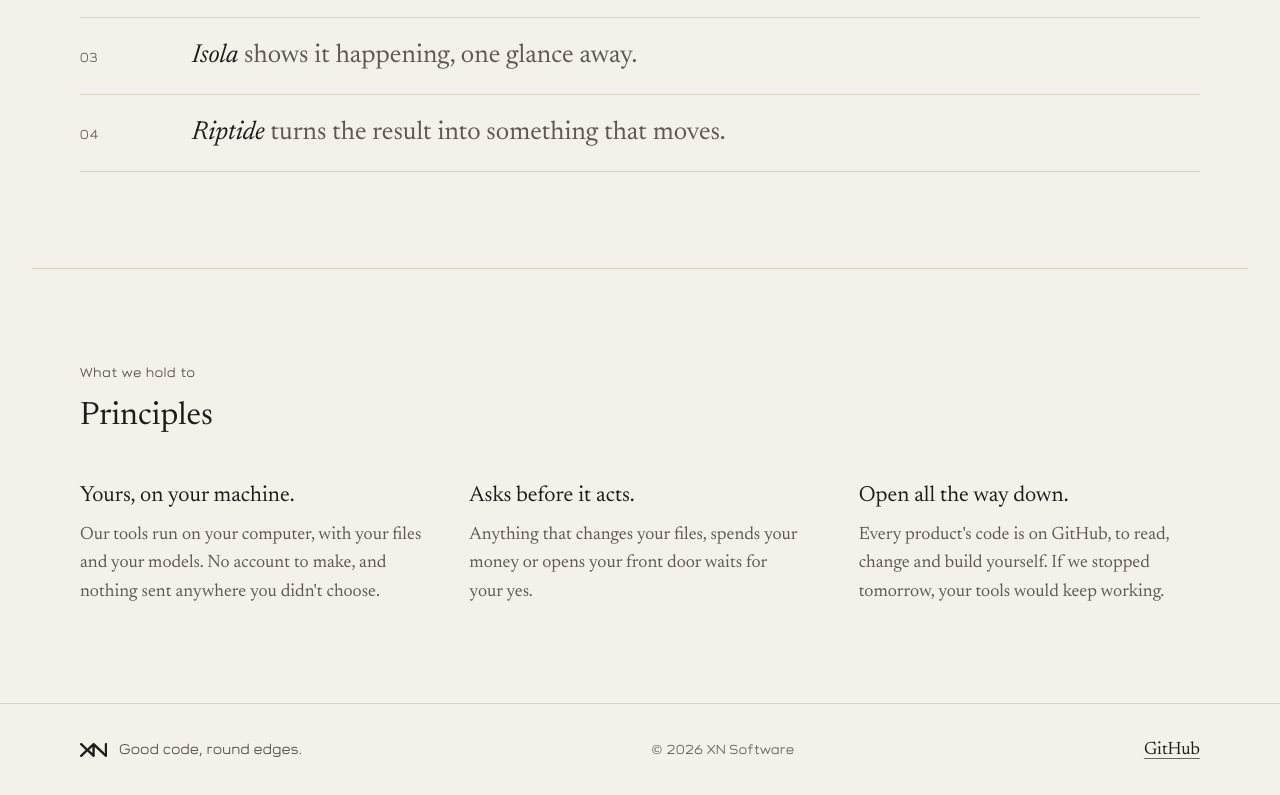
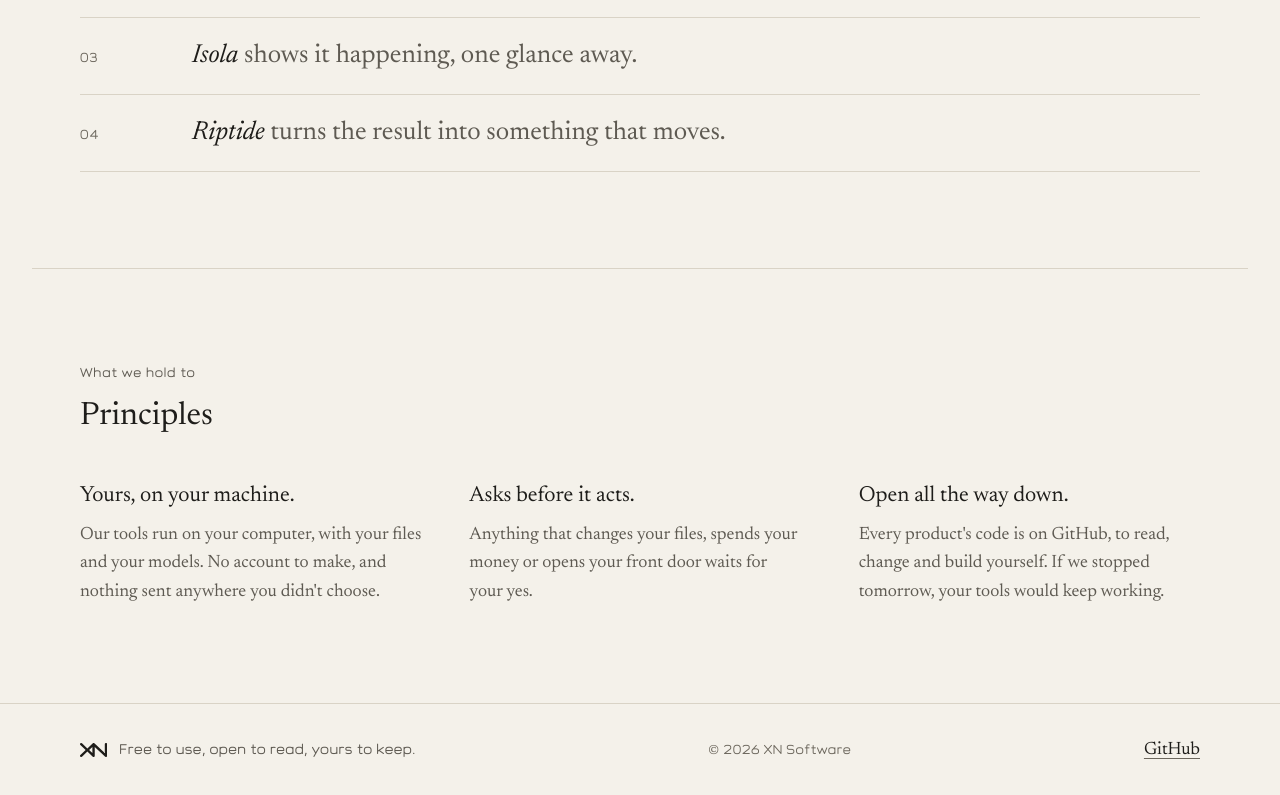
Before and after one commit to XN-Software/Website, a plain HTML site: page index.html in a window 1280 px wide. Shown: the part 3865-4660 px from the top of the page. Drawn offline with Linux system fonts and the light colour scheme.

Commit message:
Make our line say what we make
Free to use, open to read, yours to keep: free, open source and local
first, one each. It replaces Good code, round edges beside the mark in
the footer, and DESIGN.md says how to use it.

```diff
--- a/index.html
+++ b/index.html
@@ -8,7 +8,7 @@
   <meta name="theme-color" content="#F4F1EA" media="(prefers-color-scheme: light)">
   <meta name="theme-color" content="#1B1A17" media="(prefers-color-scheme: dark)">
   <meta property="og:title" content="XN Software">
-  <meta property="og:description" content="Free, open source, local-first software to help you build beyond.">
+  <meta property="og:description" content="Free to use, open to read, yours to keep. Software to help you build beyond.">
   <meta property="og:type" content="website">
   <link rel="icon" href="favicon.ico" sizes="32x32">
   <link rel="icon" href="assets/brand/icon.svg" type="image/svg+xml">
@@ -208,7 +208,7 @@
 
   <footer class="foot">
     <div class="wrap foot-row">
-      <span class="brand small"><svg class="mark" viewBox="0 0 1358 700" aria-hidden="true"><path fill-rule="evenodd" d="M737.9 643.0 737.2 650.7 735.4 658.2 733.5 663.6 730.1 670.5 725.8 676.9 720.7 682.7 714.9 687.8 708.5 692.1 701.5 695.5 694.2 698.0 686.7 699.5 679.0 700.0 671.3 699.5 663.7 698.0 656.4 695.5 649.5 692.1 643.1 687.8 638.6 684.0 369.0 430.9 99.4 684.0 93.4 688.9 86.8 693.0 76.2 697.4 68.6 699.2 57.1 700.0 45.6 698.5 38.2 696.2 27.9 691.1 21.6 686.6 13.4 678.5 7.0 668.9 2.5 658.2 0.3 646.8 0.2 635.3 2.5 623.9 6.9 613.2 13.3 603.6 18.6 598.0 282.8 350.0 18.6 102.0 13.3 96.4 6.9 86.8 3.7 79.7 1.5 72.3 0.0 60.9 0.3 53.2 2.5 41.8 7.0 31.1 13.4 21.5 21.6 13.4 31.2 6.9 41.9 2.5 53.3 0.3 64.8 0.3 76.2 2.6 86.8 7.0 93.4 11.1 99.4 16.0 369.0 269.1 642.5 12.6 648.8 8.3 655.5 4.9 662.7 2.3 670.1 0.7 677.7 0.0 685.3 0.3 692.8 1.7 700.1 3.9 710.3 9.0 719.3 15.9 1240.0 504.7 1240.0 59.0 1241.1 47.5 1243.1 40.0 1246.1 32.9 1249.9 26.2 1254.6 20.1 1260.1 14.6 1266.2 9.9 1272.9 6.1 1280.0 3.1 1287.5 1.1 1295.1 0.1 1302.8 0.1 1310.5 1.1 1317.9 3.1 1325.1 6.1 1334.9 12.2 1340.7 17.3 1348.0 26.2 1353.5 36.4 1356.8 47.5 1358.0 59.0 1358.0 641.0 1356.9 652.4 1353.6 663.3 1348.3 673.4 1341.1 682.3 1335.5 687.4 1325.9 693.5 1315.2 697.7 1304.0 699.8 1292.6 699.7 1281.4 697.3 1270.9 692.9 1261.5 686.5 738.0 195.3ZM620.0 504.7 620.0 195.3 455.2 350.0Z"/></svg><span class="tagline">Good code, round edges.</span></span>
+      <span class="brand small"><svg class="mark" viewBox="0 0 1358 700" aria-hidden="true"><path fill-rule="evenodd" d="M737.9 643.0 737.2 650.7 735.4 658.2 733.5 663.6 730.1 670.5 725.8 676.9 720.7 682.7 714.9 687.8 708.5 692.1 701.5 695.5 694.2 698.0 686.7 699.5 679.0 700.0 671.3 699.5 663.7 698.0 656.4 695.5 649.5 692.1 643.1 687.8 638.6 684.0 369.0 430.9 99.4 684.0 93.4 688.9 86.8 693.0 76.2 697.4 68.6 699.2 57.1 700.0 45.6 698.5 38.2 696.2 27.9 691.1 21.6 686.6 13.4 678.5 7.0 668.9 2.5 658.2 0.3 646.8 0.2 635.3 2.5 623.9 6.9 613.2 13.3 603.6 18.6 598.0 282.8 350.0 18.6 102.0 13.3 96.4 6.9 86.8 3.7 79.7 1.5 72.3 0.0 60.9 0.3 53.2 2.5 41.8 7.0 31.1 13.4 21.5 21.6 13.4 31.2 6.9 41.9 2.5 53.3 0.3 64.8 0.3 76.2 2.6 86.8 7.0 93.4 11.1 99.4 16.0 369.0 269.1 642.5 12.6 648.8 8.3 655.5 4.9 662.7 2.3 670.1 0.7 677.7 0.0 685.3 0.3 692.8 1.7 700.1 3.9 710.3 9.0 719.3 15.9 1240.0 504.7 1240.0 59.0 1241.1 47.5 1243.1 40.0 1246.1 32.9 1249.9 26.2 1254.6 20.1 1260.1 14.6 1266.2 9.9 1272.9 6.1 1280.0 3.1 1287.5 1.1 1295.1 0.1 1302.8 0.1 1310.5 1.1 1317.9 3.1 1325.1 6.1 1334.9 12.2 1340.7 17.3 1348.0 26.2 1353.5 36.4 1356.8 47.5 1358.0 59.0 1358.0 641.0 1356.9 652.4 1353.6 663.3 1348.3 673.4 1341.1 682.3 1335.5 687.4 1325.9 693.5 1315.2 697.7 1304.0 699.8 1292.6 699.7 1281.4 697.3 1270.9 692.9 1261.5 686.5 738.0 195.3ZM620.0 504.7 620.0 195.3 455.2 350.0Z"/></svg><span class="tagline">Free to use, open to read, yours to keep.</span></span>
       <span class="fine">&copy; 2026 XN Software</span>
       <a class="quiet" href="https://github.com/XN-Software">GitHub</a>
     </div>
```
Also changed, not shown: 1 other file.
